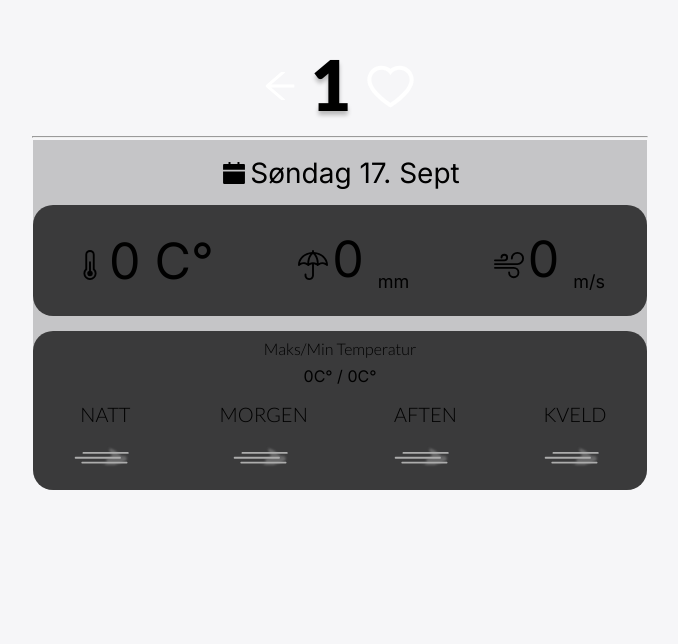
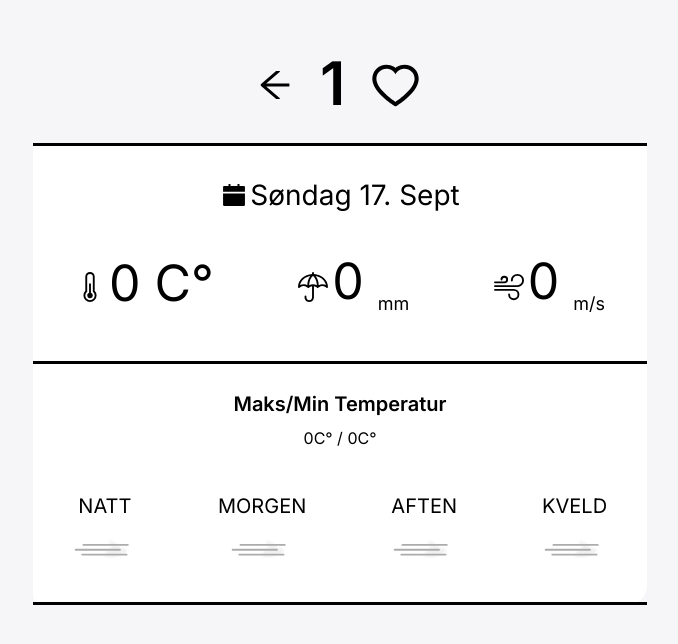
Before and after one commit to sandviklee/Weather-App, a React (Vite) app: page /project1/location/1/1/1 in a window 1280 px wide. Shown: the part 118-762 px from the top of the page, without its empty margins (300-978 px from the left). Built offline with nearby package versions, Linux system fonts and the light colour scheme; no server answers.

Commit message:
Link search and weather-page

```diff
--- a/src/components/WeatherPage/WeatherDayCourse.module.css
+++ b/src/components/WeatherPage/WeatherDayCourse.module.css
@@ -1,14 +1,21 @@
 .main {
     position: relative;
     margin: auto;
-    border-radius: 20px;
-    background: rgba(0, 0, 0, 0.70);
     height: auto;
     width: 48vw;
+    border: 0px;
+    border-top: 3px;
+    border-bottom: 3px;
+    border-color: black;
+    border-style: solid;
+    padding-top: 20px;
+    padding-bottom: 20px;
 }
 
 .extremalTemp {
-    font-family: "Lato-light";
+    font-family: "Inter", sans-serif;
+    font-weight: 600;
+    font-size: 20px;
     margin-top: 1vh;
 }
 
@@ -32,7 +39,8 @@
 
 .container p {
     margin: 0;
-    font-family: "Lato-light";
+    margin-top: 30px;
+    font-family: "Inter", sans-serif;
     padding-left: 4px;
     font-size: 20px;
 }
--- a/src/components/WeatherPage/WeatherInfo.module.css
+++ b/src/components/WeatherPage/WeatherInfo.module.css
@@ -5,10 +5,9 @@
     border-radius: 20px;
     height: auto;
     padding-top: 3vh;
-    padding-bottom: 3vh;
+    padding-bottom: 4vh;
     width: 48vw;
     min-width: 40%;
-    background: rgba(0, 0, 0, 0.70);
 }
 
 .container {
--- a/src/pages/WeatherPage.tsx
+++ b/src/pages/WeatherPage.tsx
@@ -183,7 +183,6 @@ const WeatherPage = (): JSX.Element => {
             </button>
           </div>
         </div>
-        <hr />
         <div className={style.contentBackground}>
           <div className={style.content}>
             <div className={style.date}>
--- a/src/style/Weather.module.css
+++ b/src/style/Weather.module.css
@@ -17,12 +17,6 @@
     padding-top: 20vh;
 }
 
-.container hr {
-    width: 48%;
-    margin-top: 10px;
-    margin-bottom: 2px;
-}
-
 .titlePlacement {
     display: flex;
     align-items: center;
@@ -32,16 +26,18 @@
 
 .title {
     margin: 0;
-    font-family: "Lato-Black";
-    font-size: 70px;
-    text-shadow: 0px 4px 4px rgba(0, 0, 0, 0.25);
+    font-family: "Inter", sans-serif;
+    font-weight: 600;
+    font-size: 60px;
+    margin-left: 15px;
+    margin-right: 10px;
 }
 
 .arrow {
     margin: 0;
     padding-top: 8px;
     font-size: 40px;
-    color: white;
+    color: black;
     transition: color 0.25s;
 }
 
@@ -49,7 +45,7 @@
     margin: 0;
     padding-top: 8px;
     font-size: 55px;
-    color: white;
+    color: black;
     transition: color 0.25s;
 }
 
@@ -70,14 +66,8 @@
   outline: 0px auto -webkit-focus-ring-color;
 }
 
-.cityTitle {
-    font-family: "Lato-Light";
-    margin: 2px;
-    font-size: 30px;
-}
-
 .date {
-    padding-top: 2vh;
+    padding-top: 4vh;
     position: relative;
     display: flex;
     margin: auto;
@@ -112,8 +102,13 @@
     z-index: 1;
     width: 48%;
     height: auto;
-    background-color: rgba(0, 0, 0, 0.20);
-    border-radius: 0px 0px 20px 20px;
+    background-color: white;
+    border-radius: 0px 0px 20px 10px;
+    border: 0px;
+    border-top: 3px;
+    border-color: black;
+    border-style: solid;
+    margin-top: 20px;
 }
 
 @media only screen and (max-width: 1000px) {
```
